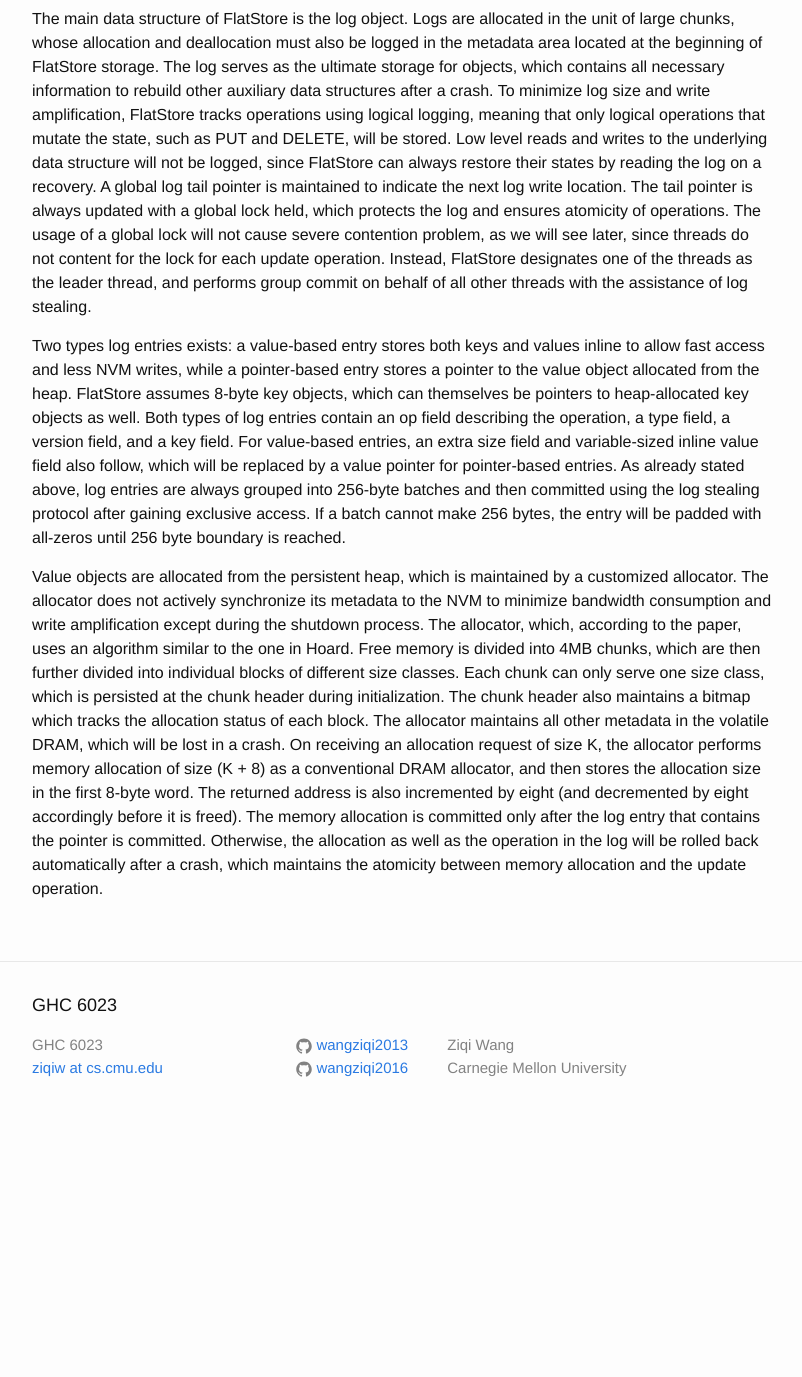
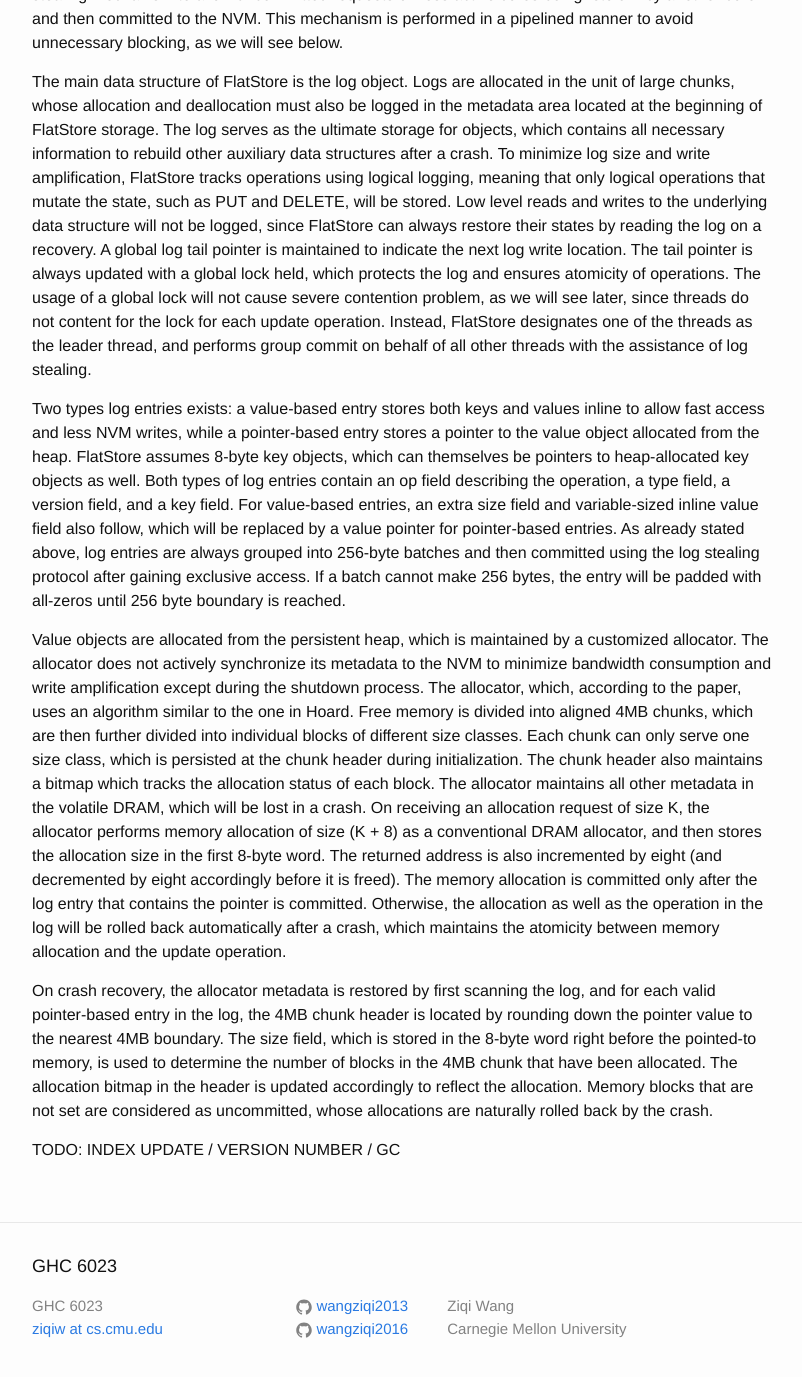
Before and after one commit to wangziqi2013/wangziqi2013.github.io, a Jekyll site: the page built from _posts/2020-07-25-flatstore.markdown, in a window 1280 px wide and 1400 px high, scrolled down 1706 px. Shown: the top 1377 px of the window, without its empty margins (238-1040 px from the left). Built offline with Jekyll 4.4.1, drawn with Linux system fonts in a browser that asks for light colours; before the commit the page ends 2845 px from its top, so only the background shows below that; some of the changed text lies outside the part shown.

Commit message:
Adding recovery

```diff
--- a/_posts/2020-07-25-flatstore.markdown
+++ b/_posts/2020-07-25-flatstore.markdown
@@ -22,6 +22,8 @@ version_mgmt:
    requests from other cores and updates the shared data structure on behalf of othe cores.
    Requests for the same key are serialized on a certain core.
    This also solves the workload skew problem.
+
+3. The data layout design allows finding the base block with the pointer value by aligning the value down to 4MB boundary
 
 This paper proposes FlatStore, a log-structured key-value store architecture running on byte-addressable NVDIMM, which
 features low write amplification.
@@ -87,8 +89,8 @@ Value objects are allocated from the persistent heap, which is maintained by a c
 does not actively synchronize its metadata to the NVM to minimize bandwidth consumption and write amplification
 except during the shutdown process.
 The allocator, which, according to the paper, uses an algorithm similar to the one in Hoard. Free memory is divided into
-4MB chunks, which are then further divided into individual blocks of different size classes. Each chunk can only serve
-one size class, which is persisted at the chunk header during initialization. The chunk header also maintains a bitmap
+aligned 4MB chunks, which are then further divided into individual blocks of different size classes. Each chunk can only
+serve one size class, which is persisted at the chunk header during initialization. The chunk header also maintains a bitmap
 which tracks the allocation status of each block. The allocator maintains all other metadata in the volatile DRAM,
 which will be lost in a crash. On receiving an allocation request of size K, the allocator performs memory allocation of
 size (K + 8) as a conventional DRAM allocator, and then stores the allocation size in the first 8-byte word. The returned
@@ -96,3 +98,12 @@ address is also incremented by eight (and decremented by eight accordingly befor
 committed only after the log entry that contains the pointer is committed. Otherwise, the allocation as well as the operation
 in the log will be rolled back automatically after a crash, which maintains the atomicity between memory allocation and
 the update operation.
+
+On crash recovery, the allocator metadata is restored by first scanning the log, and for each valid pointer-based entry
+in the log, the 4MB chunk header is located by rounding down the pointer value to the nearest 4MB boundary. The size field,
+which is stored in the 8-byte word right before the pointed-to memory, is used to determine the number of blocks
+in the 4MB chunk that have been allocated. The allocation bitmap in the header is updated accordingly to reflect the
+allocation. Memory blocks that are not set are considered as uncommitted, whose allocations are naturally rolled back
+by the crash.
+
+TODO: INDEX UPDATE / VERSION NUMBER / GC
```
